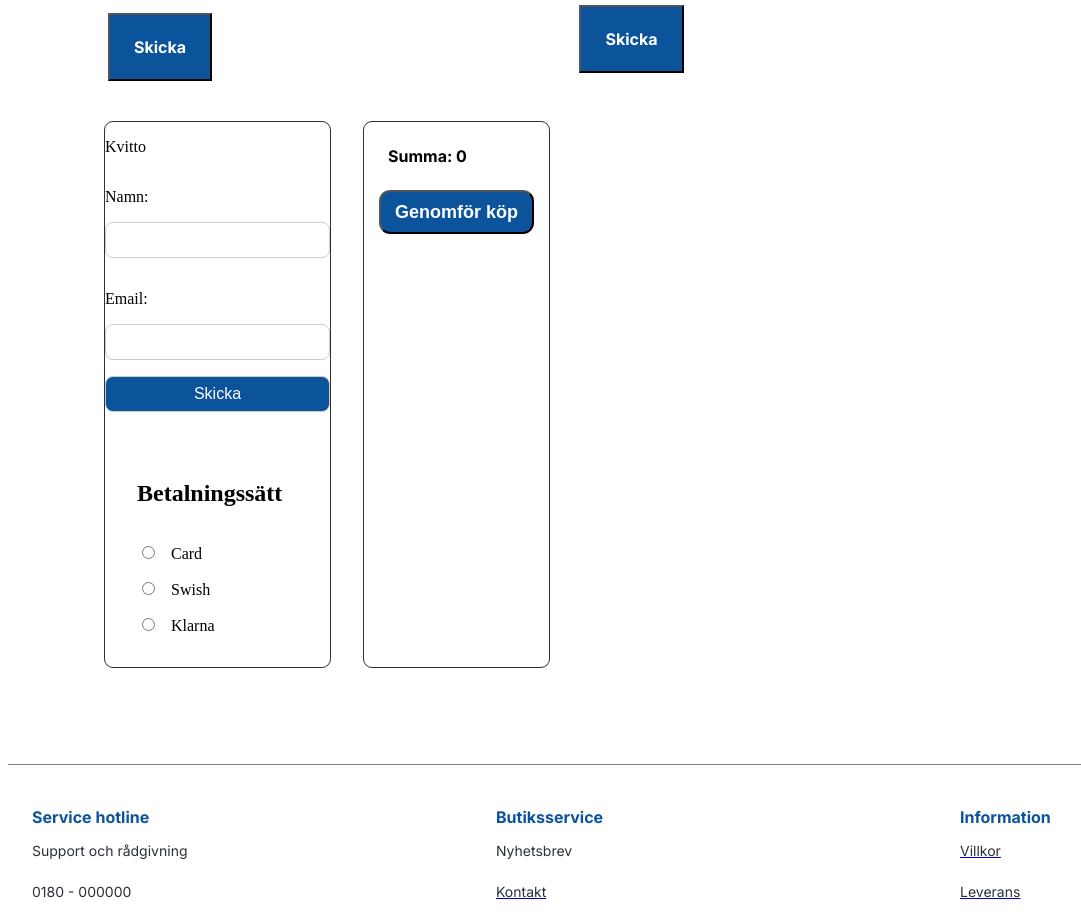
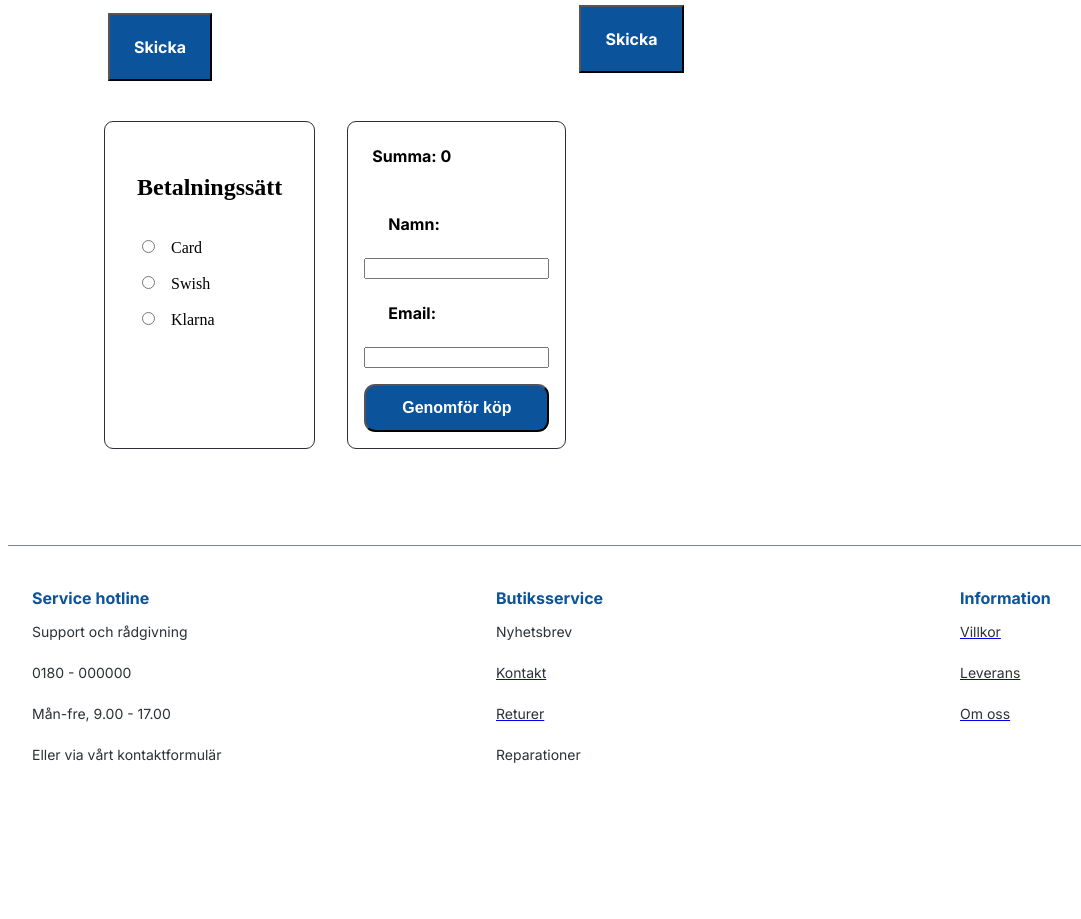
Before and after one commit to EmperorBlizzard/Frontend2Assignment, a React (Vite) app in the folder Frontend2Assignment/: page /checkoutpage in a window 1280 px wide. Shown: the part 840-1759 px from the top of the page, without its empty margins (8-1089 px from the left). After the commit the page ends 1653 px from the top, so only its background shows below. Built offline with nearby package versions, Linux system fonts and the light colour scheme.

Commit message:
updated purchaseButton

```diff
--- a/Frontend2Assignment/src/Pages/CheckoutPage.jsx
+++ b/Frontend2Assignment/src/Pages/CheckoutPage.jsx
@@ -6,7 +6,7 @@ import BillingAddress from "../components/sections/checkoutPage/sections/Billing
 import ShippingAddress from "../components/sections/checkoutPage/sections/ShippingAddress.jsx";
 import PaymentMethod from "../components/sections/checkoutPage/sections/PaymentMethod.jsx";
 import PurchaseButton from "../components/sections/checkoutPage/individual/PurchaseButton.jsx";
-import ReceiptService from '../MailService/ReceiptService.jsx';
+/* import ReceiptService from '../MailService/ReceiptService.jsx'; */
 import styled from "styled-components";
 import ProductCardCheckout from "../components/sections/checkoutPage/sections/ProductCardCheckout.jsx";
 import QuantityButton from "../components/sections/checkoutPage/individual/QuantityButton.jsx";
@@ -96,13 +96,13 @@ const CheckOutPage = () => {
           </StyledFormWrapper>
 
            <StyledPayment>
-           <ReceiptService />
           <PaymentMethod />
         </StyledPayment>
 
         <StyledMapping>
           <Mapping />
           <p>Summa: {totalPrice}</p>
+          {/* <ReceiptService /> */}
           <PurchaseButton />
         </StyledMapping>
 
--- a/Frontend2Assignment/src/components/sections/checkoutPage/individual/PurchaseButton.jsx
+++ b/Frontend2Assignment/src/components/sections/checkoutPage/individual/PurchaseButton.jsx
@@ -1,51 +1,88 @@
-
+import React, { useRef } from "react";
+import emailjs from "@emailjs/browser";
 import styled from "styled-components";
 
-const PurchaseContainer = styled.div `
+const PurchaseContainer = styled.div`
   display: flex;
-	flex-direction: row;
+  flex-direction: column;
   align-items: flex-start;
-	gap: 24px;
+  gap: 1rem;
   align-self: stretch;
-	margin: 15px;
-`
+  margin: 1rem;
+`;
 
 const Button = styled.button`
   display: flex;
-	height: 44px;
-	padding: 0px 14px;
+  height: 3rem;
+  padding: 0 1rem;
   justify-content: center;
   align-items: center;
-	gap: 8px;
+  gap: 1rem;
   align-self: stretch;
   background-color: #0b539b;
   color: #fff;
-	font-size: 18px;
+  font-size: 1rem;
   font-weight: 600;
-	line-height: 20px;
+  line-height: 2rem;
   border-radius: 0.7rem;
   cursor: pointer;
-
   &:hover {
     background-color: #2b3136;
   }
-
 `;
 
+const StyledForm = styled.form`
+  display: flex;
+  flex-direction: column;
+  align-items: flex-start;
+  gap: 1rem;
+`;
 
+const PurchaseButton = () => {
+  const form = useRef();
 
+  const sendEmail = (e) => {
+    e.preventDefault();
 
-const handleClick = () => {
-    console.log("Köpet har genomförts");
+    const userEmail = form.current.user_email.value;
+    console.log("user_email:", userEmail);
+
+    emailjs
+      .sendForm("service_pxdiem5", "template_kladx0c", form.current, {
+        publicKey: "fazBHO9MG1s-qOff9",
+        to_email: userEmail,
+      })
+      .then(
+        () => {
+          console.log("SUCCESS!");
+          form.current.reset();
+          alert("Beställningen är mottagen, kvittot skickas till din e-post");
+        },
+        (error) => {
+          console.log("FAILED...", error.text);
+          form.current.reset();
+          alert("Du måste ange email");
+        }
+      );
   };
 
-const PurchaseButton = () =>{
-  return(
+  const handleClick = (e) => {
+    e.preventDefault();
+    sendEmail(e);
+  };
+
+  return (
     <PurchaseContainer>
+      <form ref={form} onSubmit={sendEmail}>
+        <p>Namn:</p>
+        <input type="text" name="user_name" />
+        <p>Email:</p>
+        <input type="email" name="user_email" />
+        <input type="submit" value="Skicka" style={{ display: "none" }} />
+      </form>
       <Button onClick={handleClick}>Genomför köp</Button>
     </PurchaseContainer>
   );
-
 };
 
 export default PurchaseButton;
```
Lines whose indentation alone changed are shown as unchanged.
